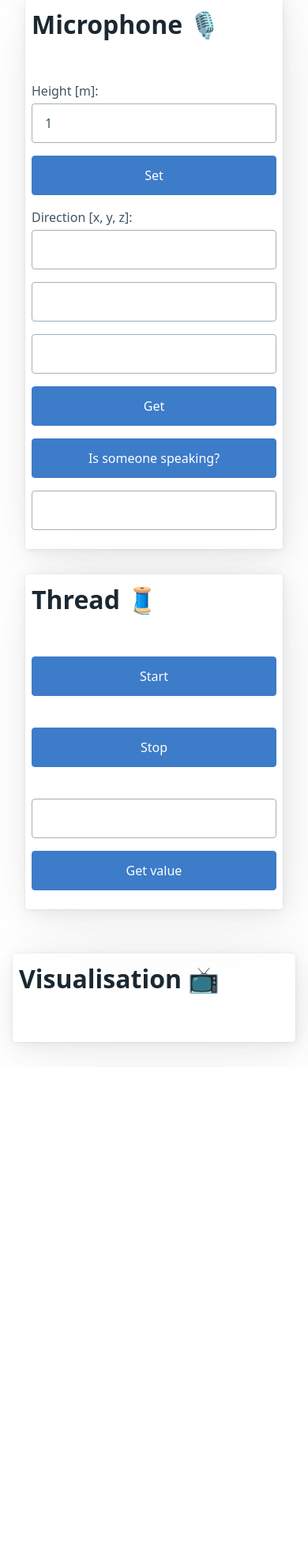
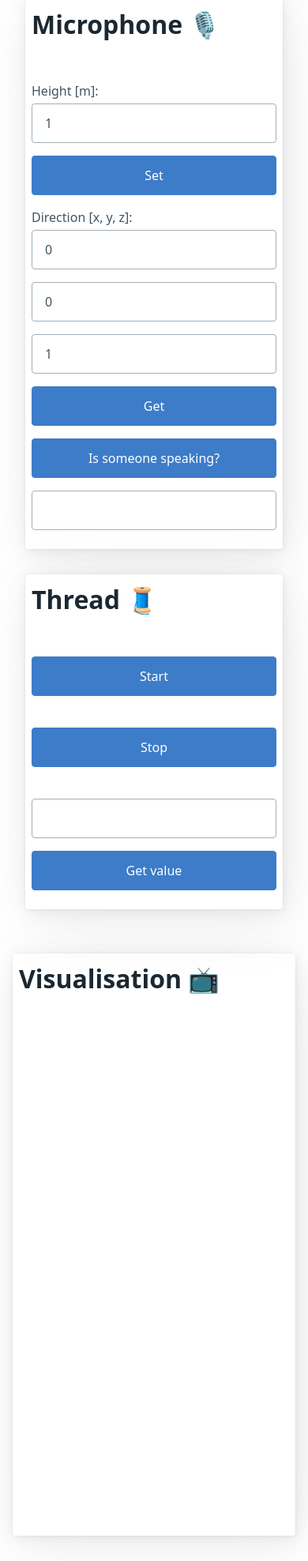
Before and after one commit to GloryFight3r/Avonic-Object-Tracking, a Flask app: page / in a window 390 px wide; the page is wider, and only the part inside the window is pictured. Shown: the part 1587-3563 px from the top of that part at 79% size. Before the commit the page ends 2918 px from the top of that part, so only its background shows below. Run offline with Flask 3, Linux system fonts and the light colour scheme; some libraries are stand-ins or nearby versions.

Commit message:
feat: added visualisation scene with speaker plane and microphone direction vector

```diff
--- a/src/web_app/static/css/main.css
+++ b/src/web_app/static/css/main.css
@@ -17,3 +17,9 @@ article {
 .contrast {
     background-color: #ff6929;
 }
+
+#viscanv {
+    display: flex !important;
+    justify-content: center !important;
+    align-items: center !important;
+}
--- a/src/web_app/static/js/main.js
+++ b/src/web_app/static/js/main.js
@@ -52,6 +52,8 @@ onSuccess = {
 
 [...document.forms].forEach(f => f.onsubmit = async(e) => {
     e.preventDefault()
+    const b = f.getElementsByTagName("button")[0]
+    b.ariaBusy = "true"
     const method = f.method
     let body = {}
     switch(method) {
@@ -68,7 +70,6 @@ onSuccess = {
         fun(response.json())
     }
     if (response.status !== 200) {
-        const b = f.getElementsByTagName("button")[0]
         b.classList.add("contrast")
         await sleep(350)
         b.classList.remove("contrast")
@@ -77,6 +78,7 @@ onSuccess = {
         await sleep(350)
         b.classList.remove("contrast")
     }
+    b.ariaBusy = "false"
 })
 
 hideOn()
--- /dev/null
+++ b/src/web_app/static/js/scene.js
@@ -0,0 +1,53 @@
+import * as THREE from 'three'
+
+function sleep(ms) {
+    return new Promise(resolve => setTimeout(resolve, ms));
+}
+
+const scene = new THREE.Scene();
+const canvas = document.getElementById("viscanv")
+const width = canvas.style.width.slice(0, -2)
+const height = canvas.style.height.slice(0, -2)
+const camera = new THREE.PerspectiveCamera(75, width/height, 0.1, 1000)
+const renderer = new THREE.WebGLRenderer()
+renderer.setSize(width, height)
+canvas.append(renderer.domElement)
+camera.position.set(2, 2, 2)
+camera.lookAt(0, 0, 0)
+scene.add(new THREE.AxesHelper(1000))
+const light = new THREE.AmbientLight(0xffffff, 10)
+scene.add(light)
+const planeGeometry = new THREE.PlaneGeometry(10, 10, 30, 30)
+const planeMaterial = new THREE.MeshBasicMaterial({
+    color: 0xffff00,
+    side: THREE.DoubleSide,
+    wireframe: true
+})
+const plane = new THREE.Mesh(planeGeometry, planeMaterial)
+plane.rotateX(Math.PI/2)
+scene.add(plane)
+const micDir = new THREE.Vector3(0, 0, 1)
+const mic = new THREE.Vector3(0, 0, 0)
+const arrowHelper = new THREE.ArrowHelper(micDir, mic, 1, 0xff00ff)
+scene.add(arrowHelper)
+
+async function render() {
+    requestAnimationFrame(render)
+    renderer.render(scene, camera)
+}
+
+async function loop() {
+    while (document.hasFocus()) {
+        const h = document.getElementById("microphone-height").value
+        const micX = document.getElementById("mic-direction-x").value
+        const micY = document.getElementById("mic-direction-y").value
+        const micZ = document.getElementById("mic-direction-z").value
+        const micDir = new THREE.Vector3(micX, micY, micZ)
+        arrowHelper.setDirection(micDir)
+        plane.position.set(0, -h, 0)
+        render().then()
+        await sleep(5)
+    }
+}
+
+loop().then()
--- a/src/web_app/templates/view.html
+++ b/src/web_app/templates/view.html
@@ -5,6 +5,17 @@
     <title>Avonic Camera Control</title>
     <link rel="stylesheet" href="{{ url_for('static', filename='css/pico.min.css') }}">
     <link rel="stylesheet" href="{{ url_for('static', filename='css/main.css') }}">
+    <script async src="https://unpkg.com/es-module-shims@1.6.3/dist/es-module-shims.js"></script>
+
+    <script type="importmap">
+        {
+            "imports": {
+            "three": "{{ url_for('static', filename='js/three.js-master/build/three.module.js')}}",
+            "three/addons/": "{{ url_for('static', filename='js/three.js-master/examples/jsm/')}}"
+            }
+        }
+    </script>
+    <script src="{{ url_for('static', filename='js/scene.js')}}" type="module" defer></script>
     <script src="{{ url_for('static', filename='js/main.js') }}" defer></script>
 </head>
 <body>
@@ -110,9 +121,9 @@
         </form>
         <form action="/microphone/direction" method="get" id="microphone-get-direction-form" class="grid">
             <label for="mic-direction-x">Direction [x, y, z]: </label>
-            <input id="mic-direction-x" readonly>
-            <input id="mic-direction-y" readonly>
-            <input id="mic-direction-z" readonly>
+            <input id="mic-direction-x" value="0" readonly>
+            <input id="mic-direction-y" value="0" readonly>
+            <input id="mic-direction-z" value="1" readonly>
             <button type="submit">Get</button>
         </form>
         <form action="/microphone/speaking" method="get" id="microphone-speaking-form" class="grid">
@@ -139,6 +150,8 @@
 </main>
 <article id="vis" class="container">
     <h1>Visualisation 📺</h1>
+    <div id="viscanv" style="width: 900px; height: 625px;">
+    </div>
 </article>
 </body>
 </html>
```
